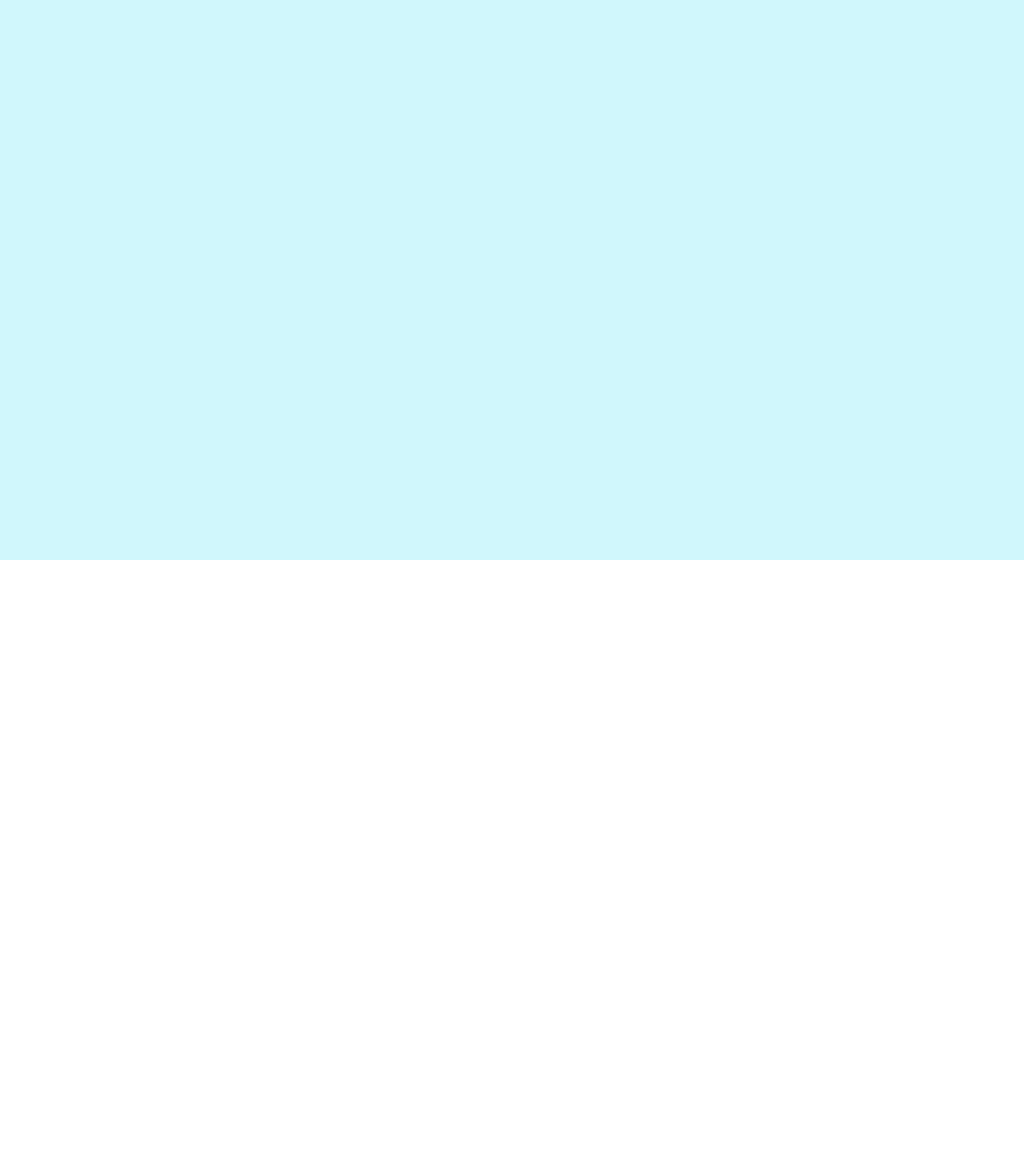
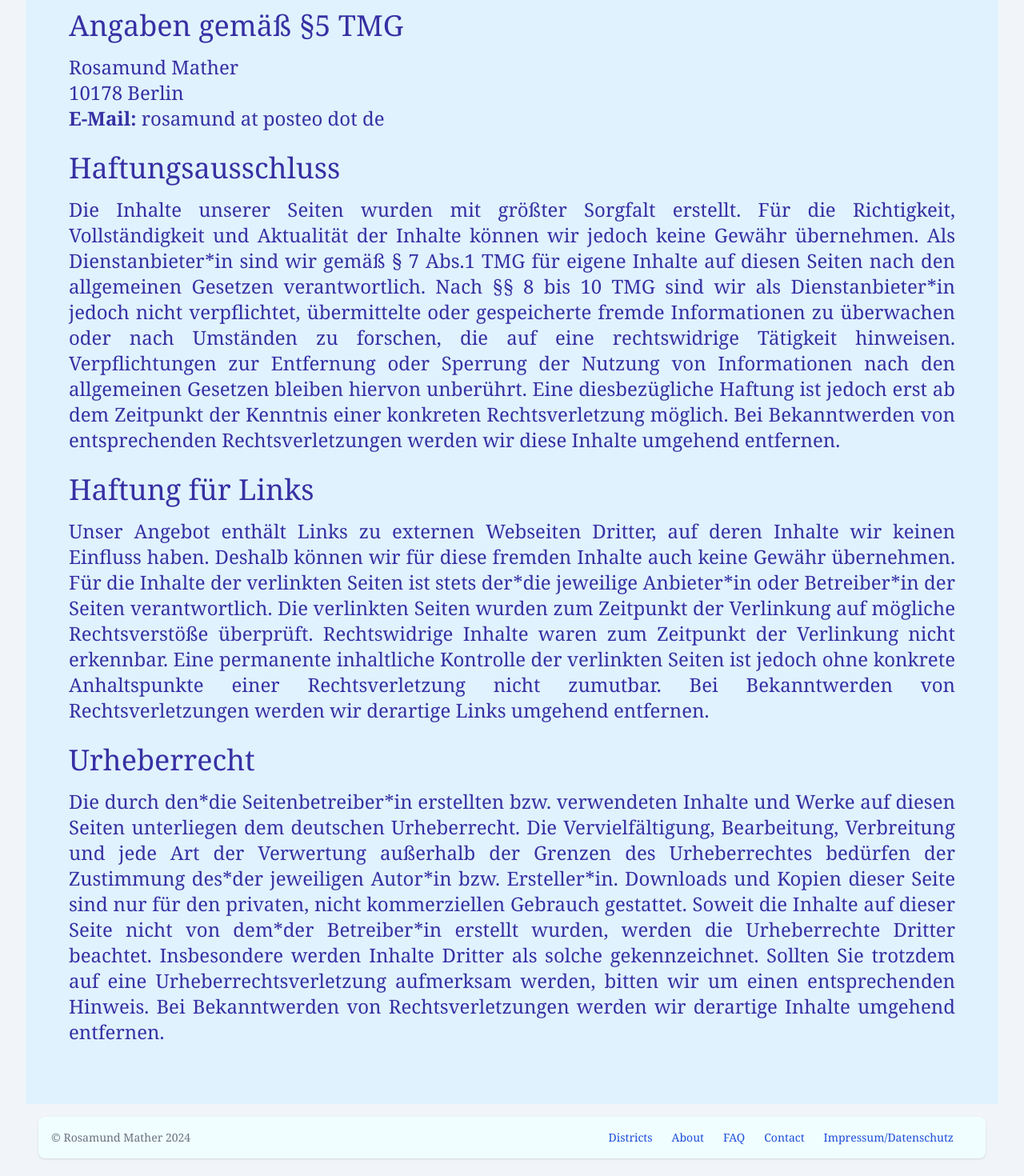
Before and after one commit to rosamundm/womens-history-of-berlin--frontend, a React (Create React App) app: page /impressum in a window 1280 px wide. Before the commit this address had no page. Shown: the part 100-1570 px from the top of the page at 80% size. Before the commit the page ends 800 px from the top, so only its background shows below. Built offline with nearby package versions, Linux system fonts and the light colour scheme.

Commit message:
Add impressum page and make changes to other static pages

```diff
--- a/public/index.html
+++ b/public/index.html
@@ -5,10 +5,6 @@
     <link rel="icon" href="%PUBLIC_URL%/favicon.ico" />
     <meta name="viewport" content="width=device-width, initial-scale=1" />
     <meta name="theme-color" content="#000000" />
-    <meta
-      name="description"
-      content="Web site created using create-react-app"
-    />
     <link rel="apple-touch-icon" href="%PUBLIC_URL%/logo192.png" />
     <!--
       manifest.json provides metadata used when your web app is installed on a
--- a/src/App.js
+++ b/src/App.js
@@ -7,6 +7,7 @@ import HomePage from "./components/Home.js";
 import AboutPage from "./components/staticPages/About.js";
 import ContactPage from "./components/staticPages/Contact.js";
 import FaqPage from "./components/staticPages/FAQ.js";
+import ImpressumDatenschutzPage from "./components/staticPages/ImpressumDatenschutz.js";
 
 export default function App() {
 
@@ -28,6 +29,8 @@ export default function App() {
                 <Route path="/about" element={<AboutPage/>}/>
                 <Route path="/contact" element={<ContactPage/>}/>
                 <Route path="/faq" element={<FaqPage/>}/>
+                <Route path="/impressum" element={<ImpressumDatenschutzPage/>}/>
+
 
               </Routes>
             </Router>
--- a/src/components/DistrictGrid.js
+++ b/src/components/DistrictGrid.js
@@ -17,6 +17,16 @@ export default function DistrictGrid() {
         })();
 
     }, []);
+
+    if (districtList.length === 0) {
+        return(
+            <div class="p-8 bg-violet-300">
+                <div class="p-6 text-3xl font-serif">
+                    Loading districts...
+                </div>
+            </div>
+        )
+    } else {
 
     return (
 
@@ -42,7 +52,7 @@ export default function DistrictGrid() {
                         <br></br>
 
                         <span class="text-xs group/edit invisible group-hover/item:visible">
-                            {district.number_of_completed_streets} entries available
+                            {district.number_of_completed_streets} entries added
                         </span>
 
                     </div>
@@ -54,5 +64,5 @@ export default function DistrictGrid() {
 
         </div>
 
-    )
+    )}
 };
--- a/src/components/layout/Footer.js
+++ b/src/components/layout/Footer.js
@@ -30,6 +30,11 @@ function Footer() {
               Contact
             </Link>
           </li>
+          <li>
+            <Link to="/impressum" class="mr-4 hover:underline md:mr-6">
+              Impressum/Datenschutz
+            </Link>
+          </li>
       </ul>
       </div>
   </footer>
--- a/src/components/staticPages/Contact.js
+++ b/src/components/staticPages/Contact.js
@@ -12,60 +12,17 @@ export default function ContactPage() {
 
                 <div class="p-5 px-2.5">
                     <div class="text-4xl py-4">
-                        Angaben gemäß §5 TMG
+                        Send questions and concerns to:
                     </div>
                     <p class="pb-2.5">
-                        Rosamund Mather
-                        <br></br>
-                        10178 Berlin
-                        <br></br>
-                        <b>E-Mail:</b> rosamund at posteo dot de
-                    </p>
-                    <div class="text-4xl py-4">
-                        Haftungsausschluss
-                    </div>
-                    <p class="pb-2.5">
-                        Die Inhalte unserer Seiten wurden mit größter Sorgfalt erstellt. Für die Richtigkeit,
-                        Vollständigkeit und Aktualität der Inhalte können wir jedoch keine Gewähr übernehmen.
-                        Als Dienstanbieter*in sind wir gemäß § 7 Abs.1 TMG für eigene Inhalte auf diesen Seiten
-                        nach den allgemeinen Gesetzen verantwortlich. Nach §§ 8 bis 10 TMG sind wir als Dienstanbieter*in
-                        jedoch nicht verpflichtet, übermittelte oder gespeicherte fremde Informationen zu überwachen oder
-                        nach Umständen zu forschen, die auf eine rechtswidrige Tätigkeit hinweisen. Verpflichtungen zur
-                        Entfernung oder Sperrung der Nutzung von Informationen nach den allgemeinen Gesetzen bleiben hiervon
-                        unberührt. Eine diesbezügliche Haftung ist jedoch erst ab dem Zeitpunkt der Kenntnis einer konkreten
-                        Rechtsverletzung möglich. Bei Bekanntwerden von entsprechenden Rechtsverletzungen werden wir diese
-                        Inhalte umgehend entfernen.
-                    </p>
-                    <div class="text-4xl py-4">
-                        Haftung für Links
-                    </div>
-                    <p class="pb-2.5">
-                        Unser Angebot enthält Links zu externen Webseiten Dritter, auf deren Inhalte wir keinen Einfluss haben.
-                        Deshalb können wir für diese fremden Inhalte auch keine Gewähr übernehmen. Für die Inhalte der verlinkten
-                        Seiten ist stets der*die jeweilige Anbieter*in oder Betreiber*in der Seiten verantwortlich. Die verlinkten
-                        Seiten wurden zum Zeitpunkt der Verlinkung auf mögliche Rechtsverstöße überprüft. Rechtswidrige Inhalte waren
-                        zum Zeitpunkt der Verlinkung nicht erkennbar. Eine permanente inhaltliche Kontrolle der verlinkten Seiten ist
-                        jedoch ohne konkrete Anhaltspunkte einer Rechtsverletzung nicht zumutbar. Bei Bekanntwerden von Rechtsverletzungen
-                        werden wir derartige Links umgehend entfernen.
-                    </p>
-                    <div class="text-4xl py-4">
-                        Urheberrecht
-                    </div>
-                    <p class="pb-2.5">
-                        Die durch den*die Seitenbetreiber*in erstellten bzw. verwendeten Inhalte und Werke auf diesen Seiten unterliegen dem
-                        deutschen Urheberrecht. Die Vervielfältigung, Bearbeitung, Verbreitung und jede Art der Verwertung außerhalb der Grenzen
-                        des Urheberrechtes bedürfen der Zustimmung des*der jeweiligen Autor*in bzw. Ersteller*in. Downloads und Kopien dieser Seite
-                        sind nur für den privaten, nicht kommerziellen Gebrauch gestattet. Soweit die Inhalte auf dieser Seite nicht von dem*der Betreiber*in
-                        erstellt wurden, werden die Urheberrechte Dritter beachtet. Insbesondere werden Inhalte Dritter als solche gekennzeichnet. Sollten
-                        Sie trotzdem auf eine Urheberrechtsverletzung aufmerksam werden, bitten wir um einen entsprechenden Hinweis. Bei Bekanntwerden von
-                        Rechtsverletzungen werden wir derartige Inhalte umgehend entfernen.
+
+                        rosamund at posteo dot de
                     </p>
 
 
-                </div>
-
               </div>
 
+          </div>
           </div>
 
           <div>
--- /dev/null
+++ b/src/components/staticPages/ImpressumDatenschutz.js
@@ -0,0 +1,80 @@
+import React from "react";
+import Footer from "../layout/Footer";
+
+export default function ImpressumDatenschutzPage() {
+
+    return (
+        <div class="container p-8 bg-slate-100">
+
+          <div class="p-6 bg-sky-100">
+
+              <div className="eponym-basic-info" class="p-5 sm:text-lg md:text-2xl lg:text-2xl text-justify g-sky-100">
+
+                <div class="p-5 px-2.5">
+                    <div class="text-4xl py-4">
+                        Angaben gemäß §5 TMG
+                    </div>
+                    <p class="pb-2.5">
+                        Rosamund Mather
+                        <br></br>
+                        10178 Berlin
+                        <br></br>
+                        <b>E-Mail:</b> rosamund at posteo dot de
+                    </p>
+                    <div class="text-4xl py-4">
+                        Haftungsausschluss
+                    </div>
+                    <p class="pb-2.5">
+                        Die Inhalte unserer Seiten wurden mit größter Sorgfalt erstellt. Für die Richtigkeit,
+                        Vollständigkeit und Aktualität der Inhalte können wir jedoch keine Gewähr übernehmen.
+                        Als Dienstanbieter*in sind wir gemäß § 7 Abs.1 TMG für eigene Inhalte auf diesen Seiten
+                        nach den allgemeinen Gesetzen verantwortlich. Nach §§ 8 bis 10 TMG sind wir als Dienstanbieter*in
+                        jedoch nicht verpflichtet, übermittelte oder gespeicherte fremde Informationen zu überwachen oder
+                        nach Umständen zu forschen, die auf eine rechtswidrige Tätigkeit hinweisen. Verpflichtungen zur
+                        Entfernung oder Sperrung der Nutzung von Informationen nach den allgemeinen Gesetzen bleiben hiervon
+                        unberührt. Eine diesbezügliche Haftung ist jedoch erst ab dem Zeitpunkt der Kenntnis einer konkreten
+                        Rechtsverletzung möglich. Bei Bekanntwerden von entsprechenden Rechtsverletzungen werden wir diese
+                        Inhalte umgehend entfernen.
+                    </p>
+                    <div class="text-4xl py-4">
+                        Haftung für Links
+                    </div>
+                    <p class="pb-2.5">
+                        Unser Angebot enthält Links zu externen Webseiten Dritter, auf deren Inhalte wir keinen Einfluss haben.
+                        Deshalb können wir für diese fremden Inhalte auch keine Gewähr übernehmen. Für die Inhalte der verlinkten
+                        Seiten ist stets der*die jeweilige Anbieter*in oder Betreiber*in der Seiten verantwortlich. Die verlinkten
+                        Seiten wurden zum Zeitpunkt der Verlinkung auf mögliche Rechtsverstöße überprüft. Rechtswidrige Inhalte waren
+                        zum Zeitpunkt der Verlinkung nicht erkennbar. Eine permanente inhaltliche Kontrolle der verlinkten Seiten ist
+                        jedoch ohne konkrete Anhaltspunkte einer Rechtsverletzung nicht zumutbar. Bei Bekanntwerden von Rechtsverletzungen
+                        werden wir derartige Links umgehend entfernen.
+                    </p>
+                    <div class="text-4xl py-4">
+                        Urheberrecht
+                    </div>
+                    <p class="pb-2.5">
+                        Die durch den*die Seitenbetreiber*in erstellten bzw. verwendeten Inhalte und Werke auf diesen Seiten unterliegen dem
+                        deutschen Urheberrecht. Die Vervielfältigung, Bearbeitung, Verbreitung und jede Art der Verwertung außerhalb der Grenzen
+                        des Urheberrechtes bedürfen der Zustimmung des*der jeweiligen Autor*in bzw. Ersteller*in. Downloads und Kopien dieser Seite
+                        sind nur für den privaten, nicht kommerziellen Gebrauch gestattet. Soweit die Inhalte auf dieser Seite nicht von dem*der Betreiber*in
+                        erstellt wurden, werden die Urheberrechte Dritter beachtet. Insbesondere werden Inhalte Dritter als solche gekennzeichnet. Sollten
+                        Sie trotzdem auf eine Urheberrechtsverletzung aufmerksam werden, bitten wir um einen entsprechenden Hinweis. Bei Bekanntwerden von
+                        Rechtsverletzungen werden wir derartige Inhalte umgehend entfernen.
+                    </p>
+
+
+                </div>
+
+              </div>
+
+          </div>
+
+          <div>
+            <Footer/>
+          </div>
+
+
+        </div>
+
+    )
+
+};
```
Also changed, not shown: src/components/staticPages/About.js (+6 -6 lines), src/components/staticPages/FAQ.js (+5 -5 lines), 7 other files (tests, documents, lock files or other folders).
